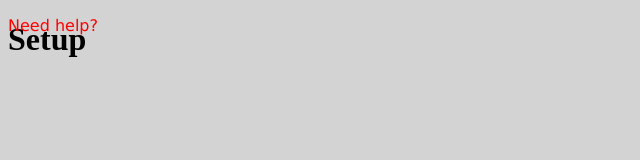
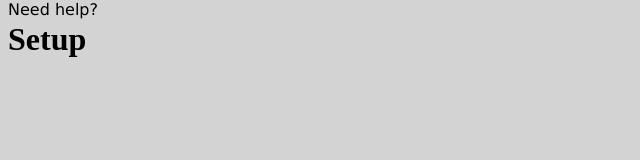
Before and after one commit to Ninjasaur/GrizzHacks-4, a plain HTML site: page index.html in a window 1280 px wide. Shown: the whole page, without its empty margins (0-640 px from the left). Drawn offline with Linux system fonts and the light colour scheme.

Commit message:
Update main.css

```diff
--- a/main.css
+++ b/main.css
@@ -1,14 +1,11 @@
 body{
     background-color: #D3D3D3;
     }
-.help{
+
+a.trail{
+    font-family: "Lucida Sans Unicode", "Lucida Grande", sans-serif;
     color: black;
     position: absolute;
     top: 0;
-    right: 1;
-    font-family: "Lucida Sans Unicode", "Lucida Grande", sans-serif;
+    right: 10;
 }
-a.trail{
-    font-family: "Lucida Sans Unicode", "Lucida Grande", sans-serif;
-    color: red;
-}
```
